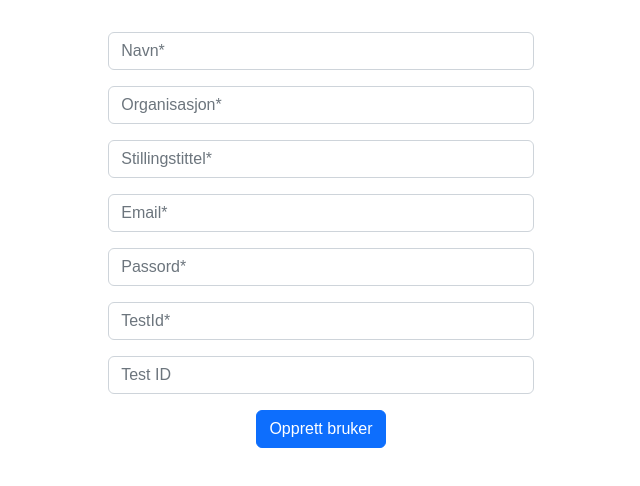
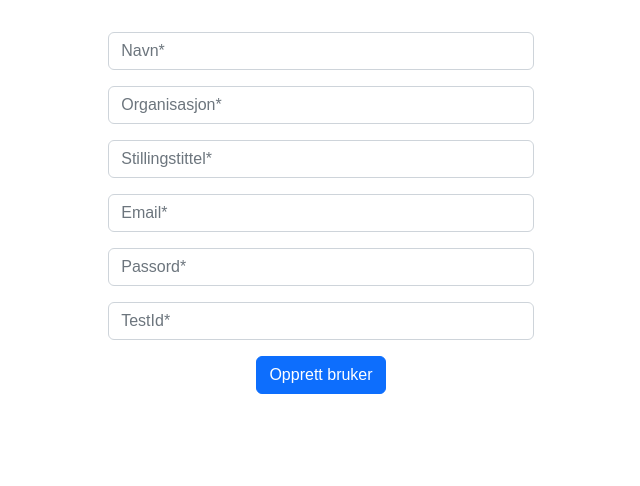
Before and after one commit to fielcool/app2000-gruppe13, a React (Create React App) app in the folder client/: page /CreateUserForm in a window 1280 px wide. Shown: the top 486 px of the page, without its empty margins (319-959 px from the left). Built offline with nearby package versions, Linux system fonts and the light colour scheme.

Commit message:
modified:   client/src/CreateUserForm.jsx

```diff
--- a/client/src/CreateUserForm.jsx
+++ b/client/src/CreateUserForm.jsx
@@ -12,7 +12,7 @@ function CreateUserForm() {
     stillingstittel: "",
     email: "",
     passord: "",
-    testId: "",
+    testId: "", // Added testId field
   });
 
   const handleChange = (e) => {
@@ -96,16 +96,6 @@ function CreateUserForm() {
               className="credentials-input m-credentials-input"
             />
           ))}
-          {/* Input field for the testId */}
-          <Form.Control
-            autoComplete="off"
-            type="text"
-            placeholder="Test ID"
-            name="testId"
-            value={input.testId}
-            onChange={handleChange}
-            className="credentials-input m-credentials-input"
-          />
         </Form.Group>
         <Button type="submit" variant="primary">
           Opprett bruker
```
